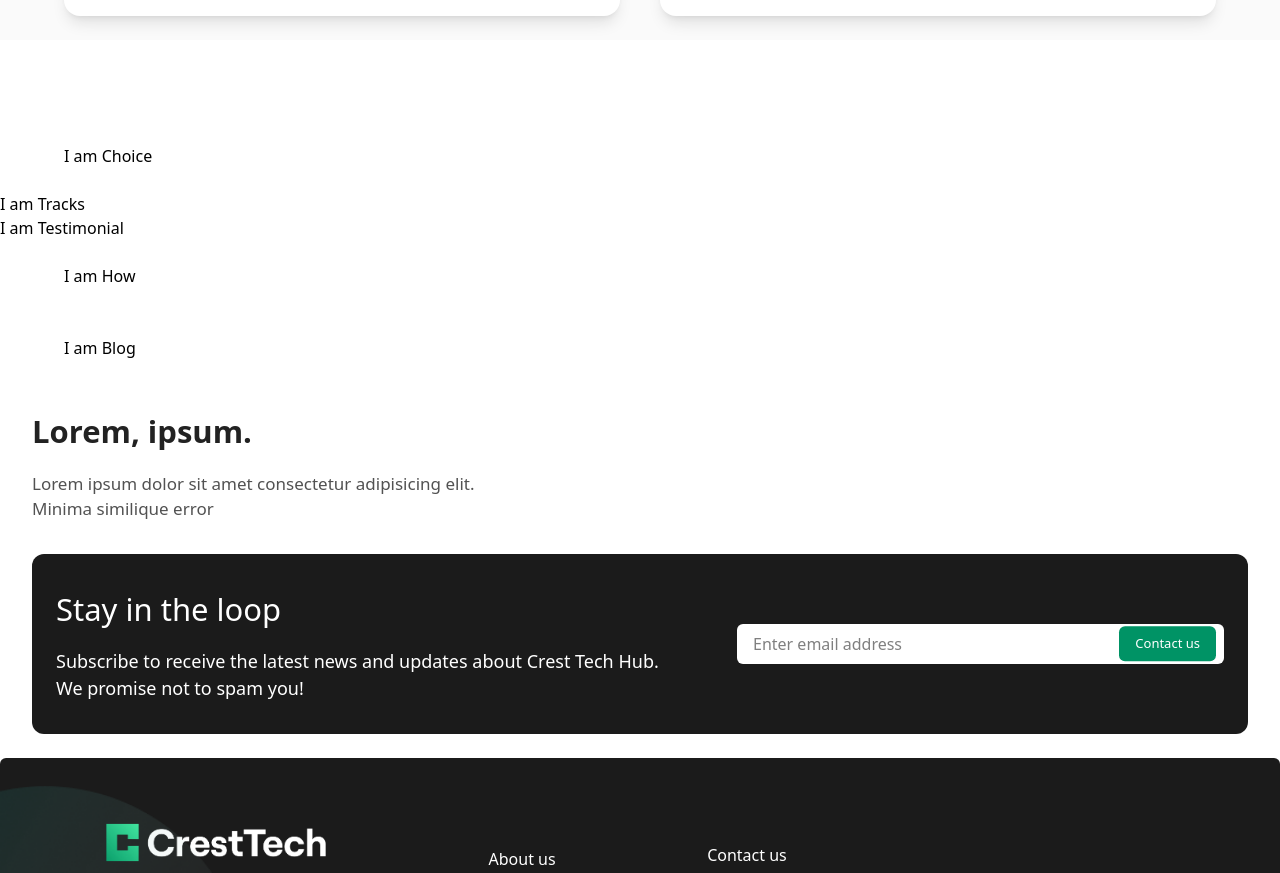
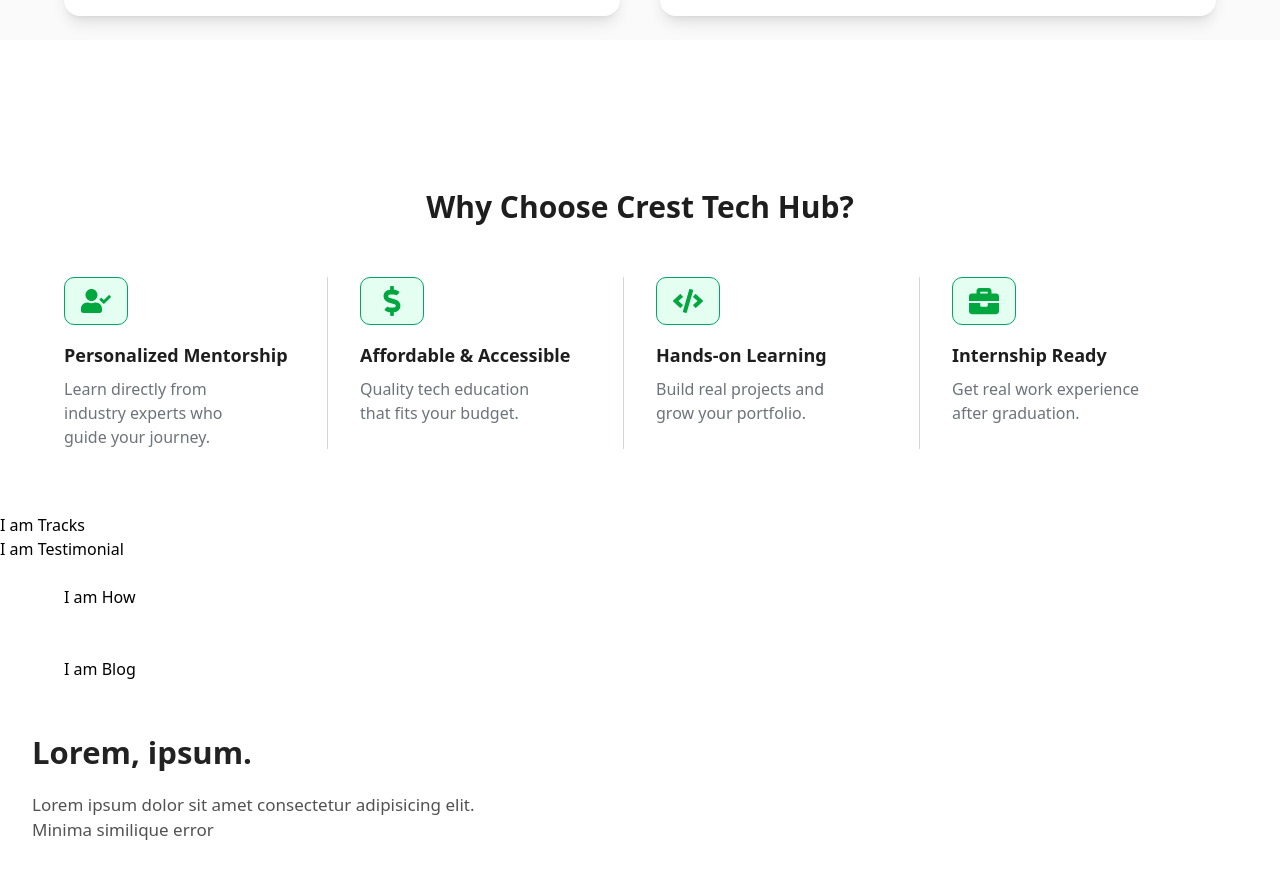
Before and after one commit to Cresttechhub/crestFrontend, a React (Vite) app: page / in a window 1280 px wide. Shown: the part 2840-3713 px from the top of the page. Built offline with nearby package versions, Linux system fonts and the light colour scheme.

Commit message:
feat(Choice_component): add choice section with icons, title and description

```diff
--- a/src/components/Choice/Choice.jsx
+++ b/src/components/Choice/Choice.jsx
@@ -1,9 +1,56 @@
 import React from "react";
+import { FaUserCheck, FaDollarSign, FaCode, FaBriefcase } from "react-icons/fa";
 
+const features = [
+  {
+    icon: <FaUserCheck className="text-green-600 text-3xl" />,
+    title: "Personalized Mentorship",
+    description: "Learn directly from industry experts who guide your journey.",
+  },
+  {
+    icon: <FaDollarSign className="text-green-600 text-3xl" />,
+    title: "Affordable & Accessible",
+    description: "Quality tech education that fits your budget.",
+  },
+  {
+    icon: <FaCode className="text-green-600 text-3xl" />,
+    title: "Hands-on Learning",
+    description: "Build real projects and grow your portfolio.",
+  },
+  {
+    icon: <FaBriefcase className="text-green-600 text-3xl" />,
+    title: "Internship Ready",
+    description: "Get real work experience after graduation.",
+  },
+];
 const Choice = () => {
-
-  return <div className="px-16 py-6">I am Choice</div>;
-
+  return (
+    <section className="py-10">
+      <div className="px-16 py-6">
+        <h2 className="text-[30px] text-[#1E1E1E] font-bold  text-center mb-12">
+          Why Choose Crest Tech Hub?
+        </h2>
+        <div className="grid grid-cols-1 md:grid-cols-2 lg:grid-cols-4 gap-8">
+          {features.map((feature, index) => (
+            <div key={index} className="flex flex-col items-start relative">
+              <div className="px-4 py-2 bg-[#E4FFF2] border border-[#00A665] rounded-[10px] mb-4">
+                {feature.icon}
+              </div>
+              <h3 className="text-lg font-bold text-[#1E1E1E] flex flex-col">
+                {feature.title}
+              </h3>
+              <p className="text-[#6D737A] mt-2 text-[16px] max-w-[200px]">
+                {feature.description}
+              </p>
+              {index < features.length - 1 && (
+                <div className="hidden lg:block absolute top-0 bottom-0 right-0 w-px bg-gray-300" />
+              )}
+            </div>
+          ))}
+        </div>
+      </div>
+    </section>
+  );
 };
 
 export default Choice;
```
